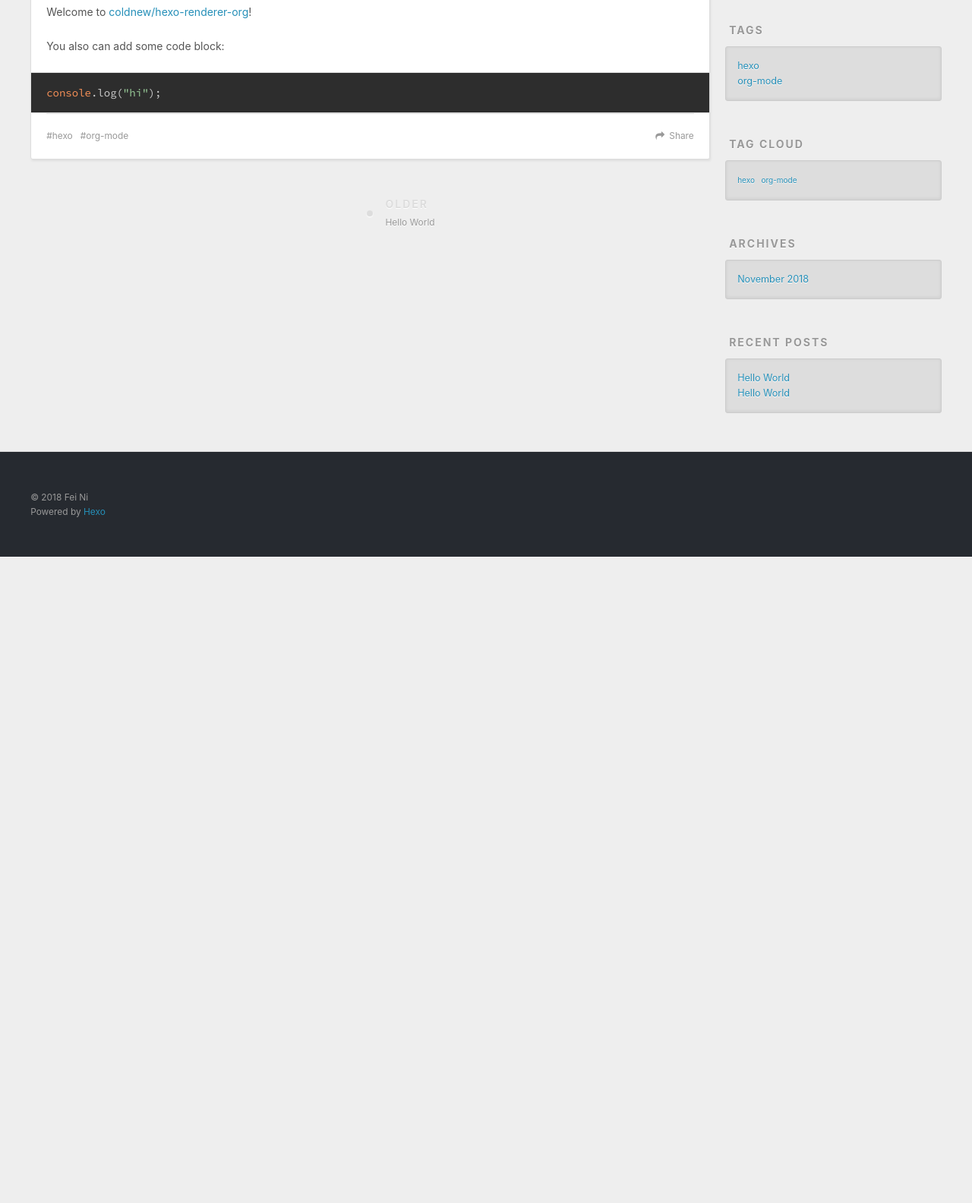
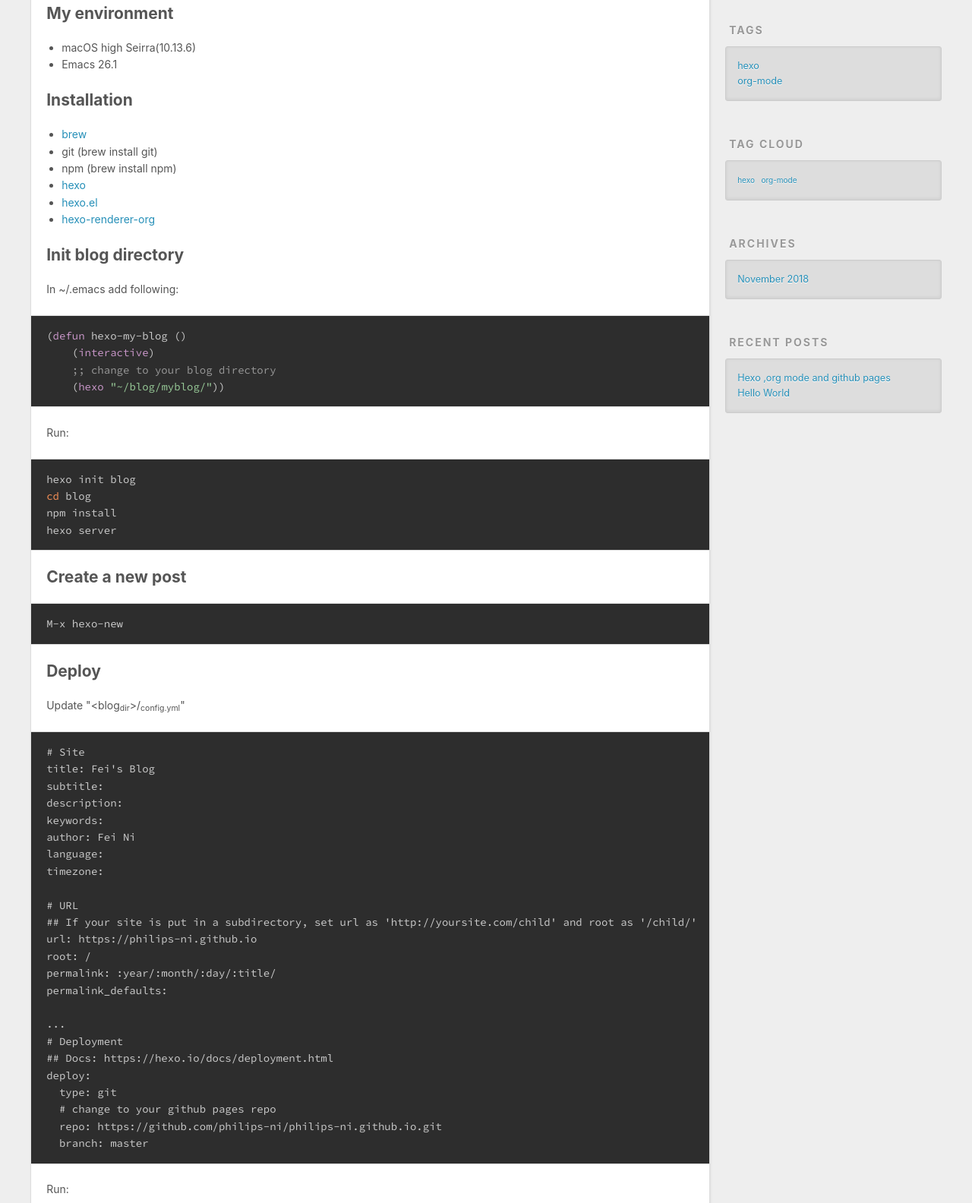
Before and after one commit to philips-ni/philips-ni.github.io, a plain HTML site: page 2018/11/24/hexo-org-gitpages/index.html in a window 1280 px wide. Shown: the part 448-2032 px from the top of the page at 76% size. Before the commit the page ends 1181 px from the top, so only its background shows below. Drawn offline with nearby package versions, Linux system fonts and the light colour scheme.

Commit message:
Site updated: 2018-11-24 21:48:48

```diff
--- a/2018/11/24/foo-bar/index.html
+++ b/2018/11/24/hexo-org-gitpages/index.html
@@ -5,20 +5,17 @@
 
 
 
-  <title>Hello World | Fei&#39;s Blog</title>
+  <title>Hexo ,org mode and github pages | Fei&#39;s Blog</title>
   <meta name="viewport" content="width=device-width, initial-scale=1, maximum-scale=1">
-  <meta name="description" content="Welcome to coldnew/hexo-renderer-org!">
-<meta name="keywords" content="hexo,org-mode">
+  <meta name="keywords" content="hexo,org-mode">
 <meta property="og:type" content="article">
-<meta property="og:title" content="Hello World">
-<meta property="og:url" content="http://yoursite.com/2018/11/24/foo-bar/index.html">
+<meta property="og:title" content="Hexo ,org mode and github pages">
+<meta property="og:url" content="https://philips-ni.github.io/2018/11/24/hexo-org-gitpages/index.html">
 <meta property="og:site_name" content="Fei&#39;s Blog">
-<meta property="og:description" content="Welcome to coldnew/hexo-renderer-org!">
 <meta property="og:locale" content="default">
-<meta property="og:updated_time" content="2018-11-25T04:48:44.101Z">
+<meta property="og:updated_time" content="2018-11-25T05:46:19.628Z">
 <meta name="twitter:card" content="summary">
-<meta name="twitter:title" content="Hello World">
-<meta name="twitter:description" content="Welcome to coldnew/hexo-renderer-org!">
+<meta name="twitter:title" content="Hexo ,org mode and github pages">
 
     <link rel="alternate" href="/atom.xml" title="Fei&#39;s Blog" type="application/atom+xml">
 
@@ -59,15 +56,15 @@
         <a id="nav-search-btn" class="nav-icon" title="Search"></a>
       </nav>
       <div id="search-form-wrap">
-        <form action="//google.com/search" method="get" accept-charset="UTF-8" class="search-form"><input type="search" name="q" class="search-form-input" placeholder="Search"><button type="submit" class="search-form-submit">&#xF002;</button><input type="hidden" name="sitesearch" value="http://yoursite.com"></form>
+        <form action="//google.com/search" method="get" accept-charset="UTF-8" class="search-form"><input type="search" name="q" class="search-form-input" placeholder="Search"><button type="submit" class="search-form-submit">&#xF002;</button><input type="hidden" name="sitesearch" value="https://philips-ni.github.io"></form>
       </div>
     </div>
   </div>
 </header>
       <div class="outer">
-        <section id="main"><article id="post-foo-bar" class="article article-type-post" itemscope="" itemprop="blogPost">
+        <section id="main"><article id="post-hexo-org-gitpages" class="article article-type-post" itemscope="" itemprop="blogPost">
   <div class="article-meta">
-    <a href="/2018/11/24/foo-bar/" class="article-date">
+    <a href="/2018/11/24/hexo-org-gitpages/" class="article-date">
   <time datetime="2018-11-25T04:47:47.935Z" itemprop="datePublished">2018-11-24</time>
 </a>
 
@@ -83,7 +80,7 @@
 
 
     <h1 class="article-title" itemprop="name">
-      Hello World
+      Hexo ,org mode and github pages
     </h1>
 
 
@@ -92,25 +89,108 @@
     <div class="article-entry" itemprop="articleBody">
 
         <div id="content">
-<p>
-Welcome to <a href="https://github.com/coldnew/hexo-renderer-org" target="_blank" rel="noopener">coldnew/hexo-renderer-org</a>!
-</p>
-
 <a id="more"></a>
 
+<div id="outline-container-orgb4e8d31" class="outline-2">
+<h2 id="orgb4e8d31">My environment</h2>
+<div class="outline-text-2" id="text-orgb4e8d31">
+<ul class="org-ul">
+<li>macOS high Seirra(10.13.6)</li>
+<li>Emacs 26.1</li>
+</ul>
+</div>
+</div>
+
+<div id="outline-container-org9a3f60b" class="outline-2">
+<h2 id="org9a3f60b">Installation</h2>
+<div class="outline-text-2" id="text-org9a3f60b">
+<ul class="org-ul">
+<li><a href="https://brew.sh/" target="_blank" rel="noopener">brew</a></li>
+<li>git (brew install git)</li>
+<li>npm (brew install npm)</li>
+<li><a href="https://hexo.io/" target="_blank" rel="noopener">hexo</a></li>
+<li><a href="https://github.com/kuanyui/hexo.el" target="_blank" rel="noopener">hexo.el</a></li>
+<li><a href="https://github.com/coldnew/hexo-renderer-org" target="_blank" rel="noopener">hexo-renderer-org</a></li>
+</ul>
+</div>
+</div>
+
+<div id="outline-container-org77c9894" class="outline-2">
+<h2 id="org77c9894">Init blog directory</h2>
+<div class="outline-text-2" id="text-org77c9894">
 <p>
-You also can add some code block:
+In ~/.emacs add following:
 </p>
+<div class="org-src-container">
+<figure class="highlight lisp"><table><tr><td class="code"><pre><span class="line"><span class="list">(<span class="keyword">defun</span> hexo-my-blog <span class="list">()</span></span><br><span class="line">    <span class="list">(<span class="keyword">interactive</span>)</span></span><br><span class="line">    <span class="comment">;; change to your blog directory</span></span><br><span class="line">    <span class="list">(<span class="keyword">hexo</span> <span class="string">&quot;~/blog/myblog/&quot;</span>)</span>)</span></span><br></pre></td></tr></table></figure>
+</div>
 
+
+<p>
+Run:
+</p>
 <div class="org-src-container">
-<figure class="highlight javascript"><table><tr><td class="code"><pre><span class="line"><span class="built_in">console</span>.log(<span class="string">&quot;hi&quot;</span>);</span><br></pre></td></tr></table></figure>
+<figure class="highlight bash"><table><tr><td class="code"><pre><span class="line">hexo init blog</span><br><span class="line"><span class="built_in">cd</span> blog</span><br><span class="line">npm install</span><br><span class="line">hexo server</span><br></pre></td></tr></table></figure>
+</div>
+</div>
+</div>
+
+<div id="outline-container-org82497bf" class="outline-2">
+<h2 id="org82497bf">Create a new post</h2>
+<div class="outline-text-2" id="text-org82497bf">
+<div class="org-src-container">
+<figure class="highlight bash"><table><tr><td class="code"><pre><span class="line">M-x hexo-new</span><br></pre></td></tr></table></figure>
+</div>
+</div>
+</div>
+
+<div id="outline-container-orgb2a5c35" class="outline-2">
+<h2 id="orgb2a5c35">Deploy</h2>
+<div class="outline-text-2" id="text-orgb2a5c35">
+<p>
+Update &quot;&lt;blog<sub>dir</sub>&gt;/<sub>config.yml</sub>&quot;
+</p>
+<div class="org-src-container">
+<figure class="highlight"><table><tr><td class="code"><pre><span class="line"># Site
+title: Fei&apos;s Blog
+subtitle:
+description:
+keywords:
+author: Fei Ni
+language:
+timezone:
+
+# URL
+## If your site is put in a subdirectory, set url as &apos;http://yoursite.com/child&apos; and root as &apos;/child/&apos;
+url: https://philips-ni.github.io
+root: /
+permalink: :year/:month/:day/:title/
+permalink_defaults:
+
+...
+# Deployment
+## Docs: https://hexo.io/docs/deployment.html
+deploy:
+  type: git
+  # change to your github pages repo
+  repo: https://github.com/philips-ni/philips-ni.github.io.git
+  branch: master</span><br></pre></td></tr></table></figure>
+</div>
+
+<p>
+Run:
+</p>
+<div class="org-src-container">
+<figure class="highlight bash"><table><tr><td class="code"><pre><span class="line">hexo deploy</span><br></pre></td></tr></table></figure>
+</div>
+</div>
 </div>
 </div>
 
 
     </div>
     <footer class="article-footer">
-      <a data-url="http://yoursite.com/2018/11/24/foo-bar/" data-id="cjowfigsu0000mue89oufthzi" class="article-share-link">Share</a>
+      <a data-url="https://philips-ni.github.io/2018/11/24/hexo-org-gitpages/" data-id="cjowgqktg0001nje85r0l06mz" class="article-share-link">Share</a>
 
 
   <ul class="article-tag-list"><li class="article-tag-list-item"><a class="article-tag-list-link" href="/tags/hexo/">hexo</a></li><li class="article-tag-list-item"><a class="article-tag-list-link" href="/tags/org-mode/">org-mode</a></li></ul>
@@ -182,7 +262,7 @@
       <ul>
 
           <li>
-            <a href="/2018/11/24/foo-bar/">Hello World</a>
+            <a href="/2018/11/24/hexo-org-gitpages/">Hexo ,org mode and github pages</a>
           </li>
 
           <li>
```
Also changed, not shown: 2018/11/24/hello-world/index.html (+6 -6 lines), archives/2018/11/index.html (+5 -5 lines), archives/2018/index.html (+5 -5 lines), archives/index.html (+5 -5 lines), categories/org-mode/index.html (+5 -5 lines), index.html (+9 -12 lines), tags/hexo/index.html (+5 -5 lines), tags/org-mode/index.html (+5 -5 lines).
